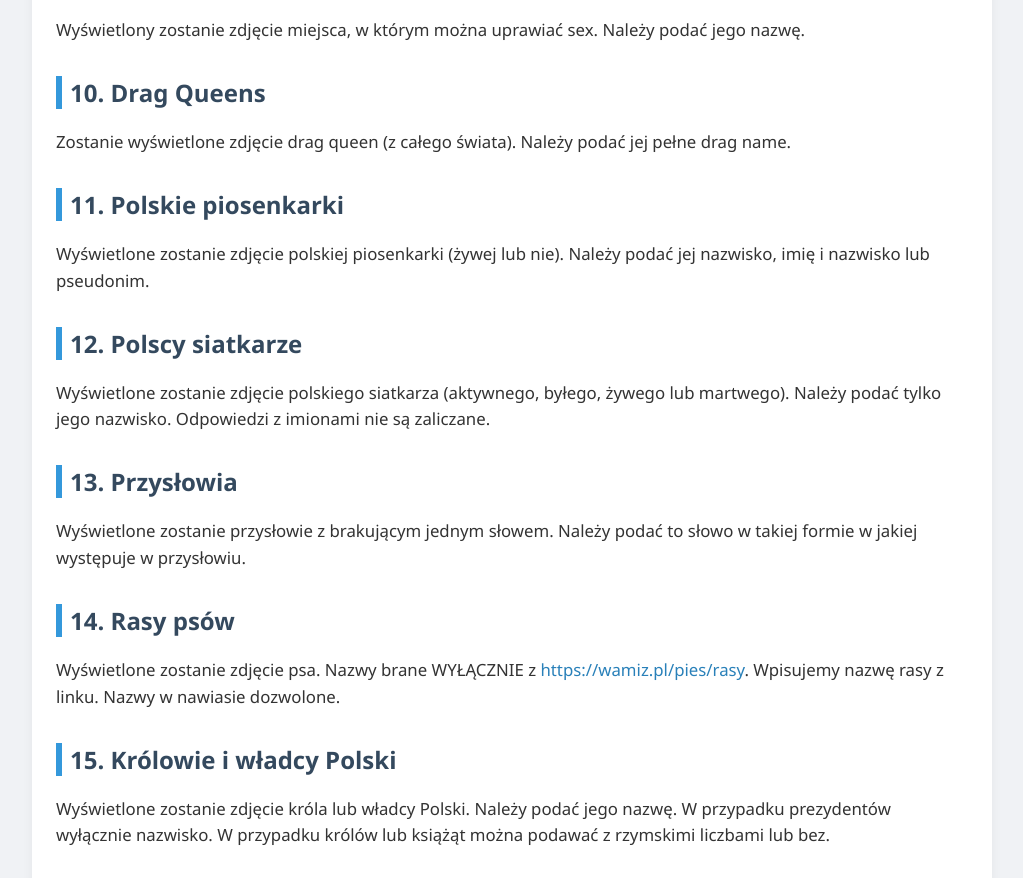
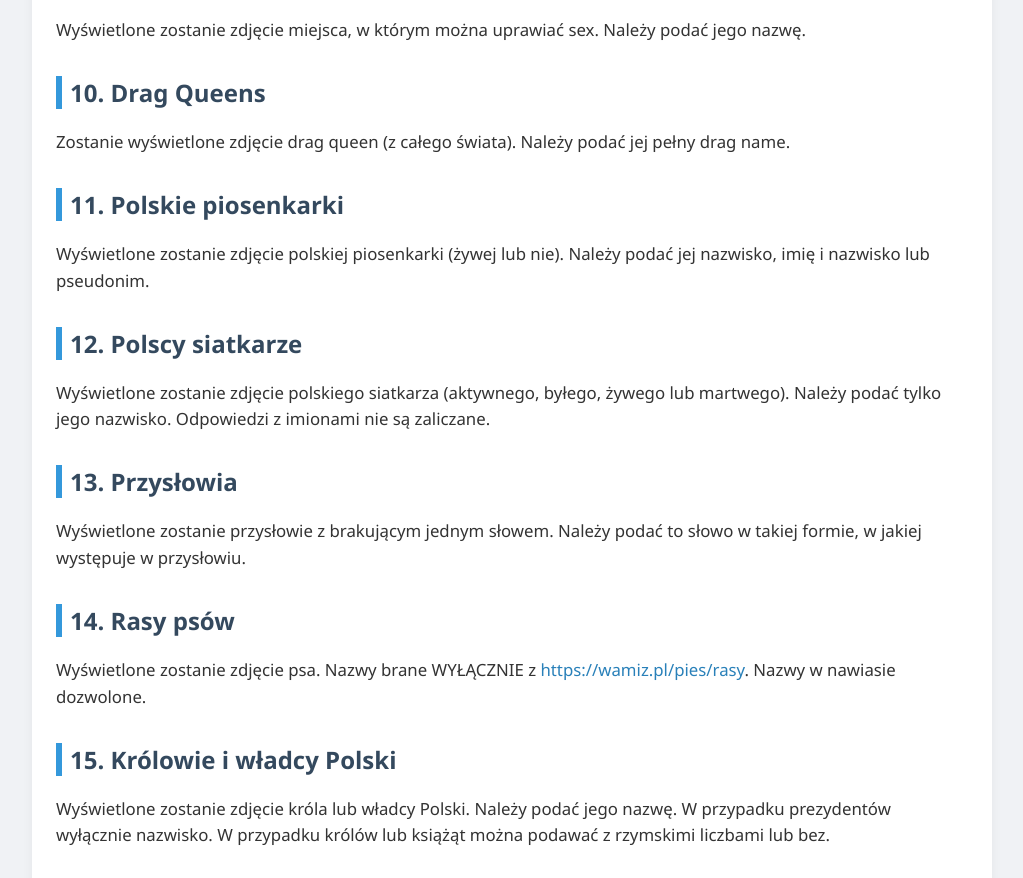
Before and after one commit to JakubDomaradzki/floor_zasady, a plain HTML site: page kategorie.html in a window 1280 px wide. Shown: the part 1409-2287 px from the top of the page, without its empty margins (128-1151 px from the left). Drawn offline with Linux system fonts and the light colour scheme.

Commit message:
Update kategorie.html

```diff
--- a/kategorie.html
+++ b/kategorie.html
@@ -86,10 +86,10 @@
     <p>Zostanie wyświetlony rebus. Należy podać hasło - jedno słowo, po polsku.</p>
 
     <h2>9. Miejsca do uprawiania seksu</h2>
-    <p>Wyświetlony zostanie zdjęcie miejsca, w którym można uprawiać sex. Należy podać jego nazwę.</p>
+    <p>Wyświetlone zostanie zdjęcie miejsca, w którym można uprawiać sex. Należy podać jego nazwę.</p>
 
     <h2>10. Drag Queens</h2>
-    <p>Zostanie wyświetlone zdjęcie drag queen (z całego świata). Należy podać jej pełne drag name.</p>
+    <p>Zostanie wyświetlone zdjęcie drag queen (z całego świata). Należy podać jej pełny drag name.</p>
 
     <h2>11. Polskie piosenkarki</h2>
     <p>Wyświetlone zostanie zdjęcie polskiej piosenkarki (żywej lub nie). Należy podać jej nazwisko, imię i nazwisko lub pseudonim.</p>
@@ -98,10 +98,10 @@
     <p>Wyświetlone zostanie zdjęcie polskiego siatkarza (aktywnego, byłego, żywego lub martwego). Należy podać tylko jego nazwisko. Odpowiedzi z imionami nie są zaliczane.</p>
 
     <h2>13. Przysłowia</h2>
-    <p>Wyświetlone zostanie przysłowie z brakującym jednym słowem. Należy podać to słowo w takiej formie w jakiej występuje w przysłowiu.</p>
+    <p>Wyświetlone zostanie przysłowie z brakującym jednym słowem. Należy podać to słowo w takiej formie, w jakiej występuje w przysłowiu.</p>
 
     <h2>14. Rasy psów</h2>
-    <p>Wyświetlone zostanie zdjęcie psa. Nazwy brane WYŁĄCZNIE z <a href="https://wamiz.pl/pies/rasy" target="_blank">https://wamiz.pl/pies/rasy</a>. Wpisujemy nazwę rasy z linku. Nazwy w nawiasie dozwolone.</p>
+    <p>Wyświetlone zostanie zdjęcie psa. Nazwy brane WYŁĄCZNIE z <a href="https://wamiz.pl/pies/rasy" target="_blank">https://wamiz.pl/pies/rasy</a>. Nazwy w nawiasie dozwolone.</p>
 
     <h2>15. Królowie i władcy Polski</h2>
     <p>Wyświetlone zostanie zdjęcie króla lub władcy Polski. Należy podać jego nazwę. W przypadku prezydentów wyłącznie nazwisko. W przypadku królów lub książąt można podawać z rzymskimi liczbami lub bez.</p>
```
